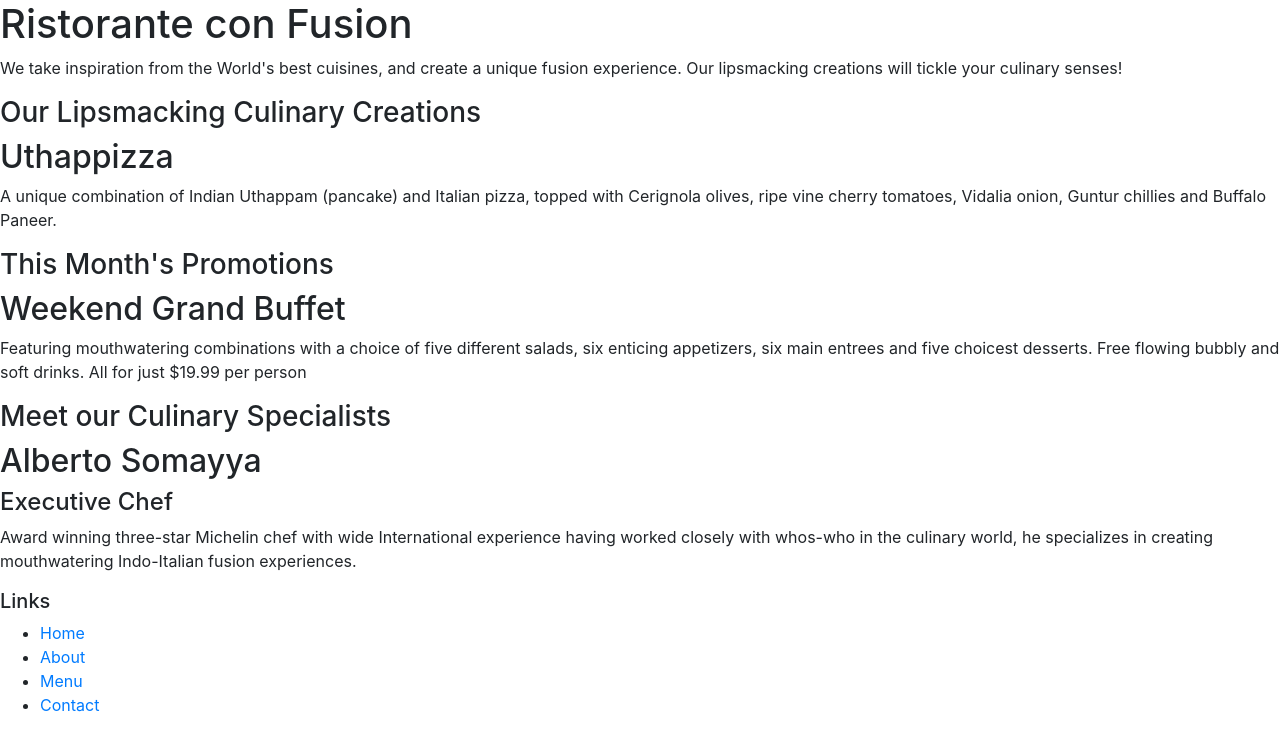
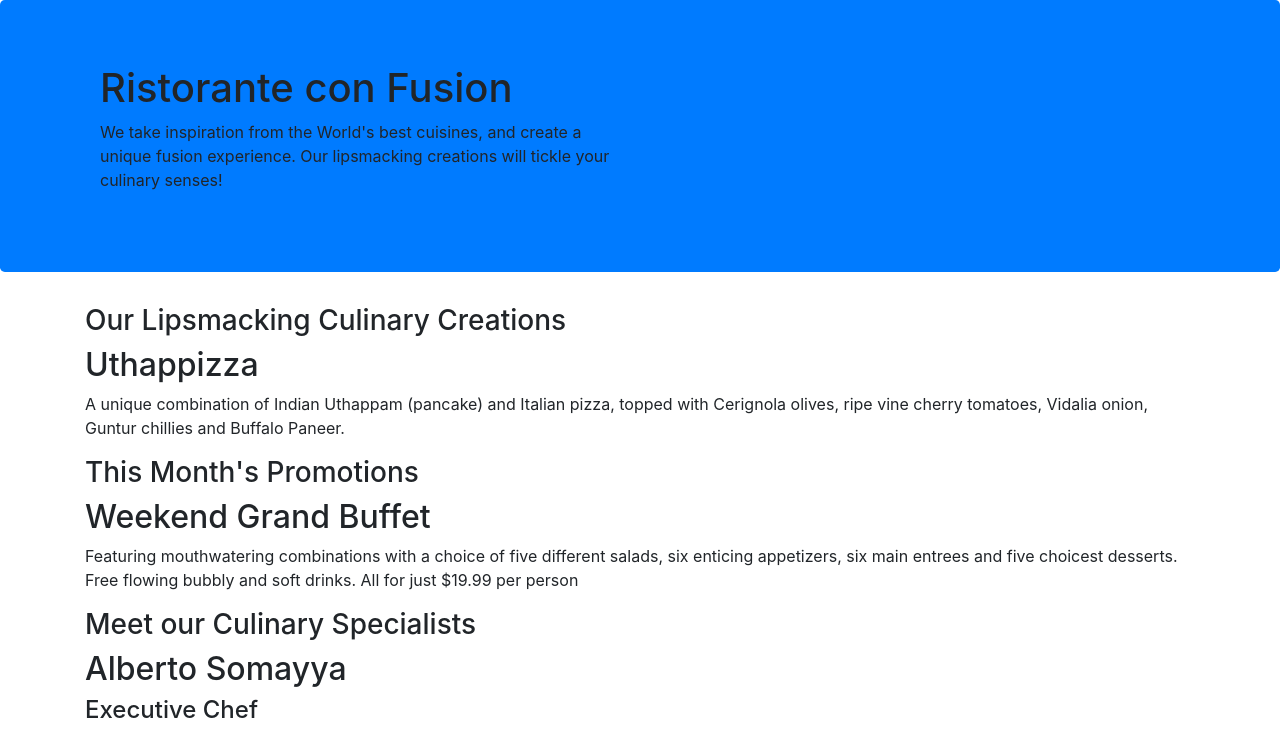
Before and after one commit to Renato1212/conFusion, a website: page index.html in a window 1280 px wide. Shown: the top 730 px of the page. Drawn offline with nearby package versions, Linux system fonts and the light colour scheme.

Commit message:
Bootstrap4 Grid System

```diff
--- a/index.html
+++ b/index.html
@@ -13,11 +13,11 @@
 </head>
 
 <body>
-
+<div>
     <header>
-        <div>
-            <div>
-                <div>
+        <div class="jumbotron bg-primary">
+            <div class="container">
+                <div class="col-12 col-sm-6">
                     <h1>Ristorante con Fusion</h1>
                     <p>We take inspiration from the World's best cuisines, and create a unique fusion experience. Our lipsmacking creations will tickle your culinary senses!</p>
                 </div>
@@ -27,23 +27,23 @@
         </div>
     </header>
 
-    <div>
-        <div>
-            <div>
+    <div class="container">
+        <div class="row">
+            <div class="col-sm-12">
                 <h3>Our Lipsmacking Culinary Creations</h3>
             </div>
-            <div>
+            <div class="col-sm-12">
                 <h2>Uthappizza</h2>
                 <p>A unique combination of Indian Uthappam (pancake) and Italian pizza, topped with Cerignola olives, ripe vine cherry tomatoes, Vidalia onion, Guntur chillies and Buffalo Paneer.</p>
             </div>
         </div>
 
 
-        <div>
-            <div>
+        <div class="row">
+            <div class="col-sm-12">
                 <h3>This Month's Promotions</h3>
             </div>
-            <div>
+            <div class="col-sm">
                 <h2>Weekend Grand Buffet</h2>
                 <p>Featuring mouthwatering combinations with a choice of five different salads, six enticing appetizers, six main entrees and five choicest desserts. Free flowing bubbly and soft drinks. All for just $19.99 per person </p>
             </div>
@@ -62,7 +62,7 @@
     </div>
 
     <footer>
-        <div>
+        <div class="container">
             <div>
                 <div>
                     <h5>Links</h5>
@@ -102,6 +102,7 @@
            </div>
         </div>
     </footer>
+    </div>
 <!-- jQuery first, then Popper.js, then Bootstrap JS. -->
 <script src="node_modules/jquery/dist/jquery.slim.min.js"></script>
 <script src="node_modules/popper.js/dist/umd/popper.min.js"></script>
```
